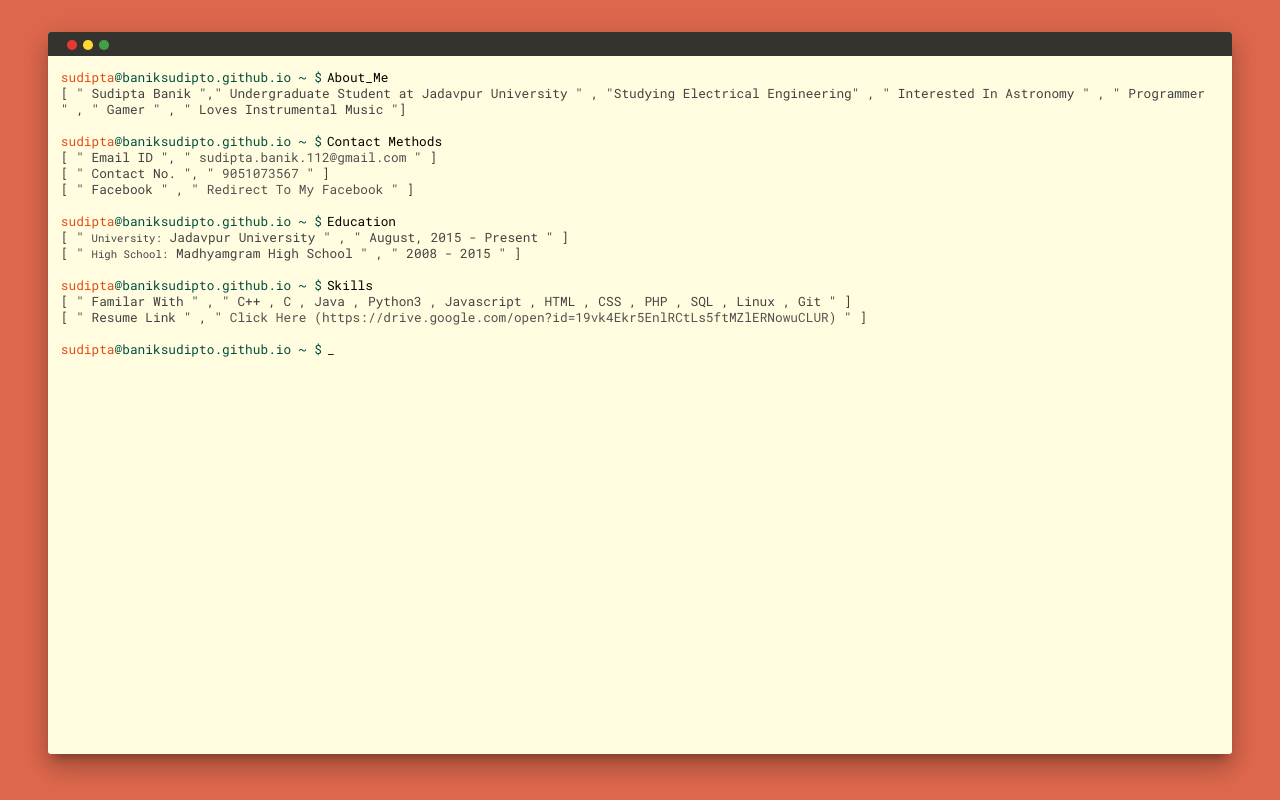
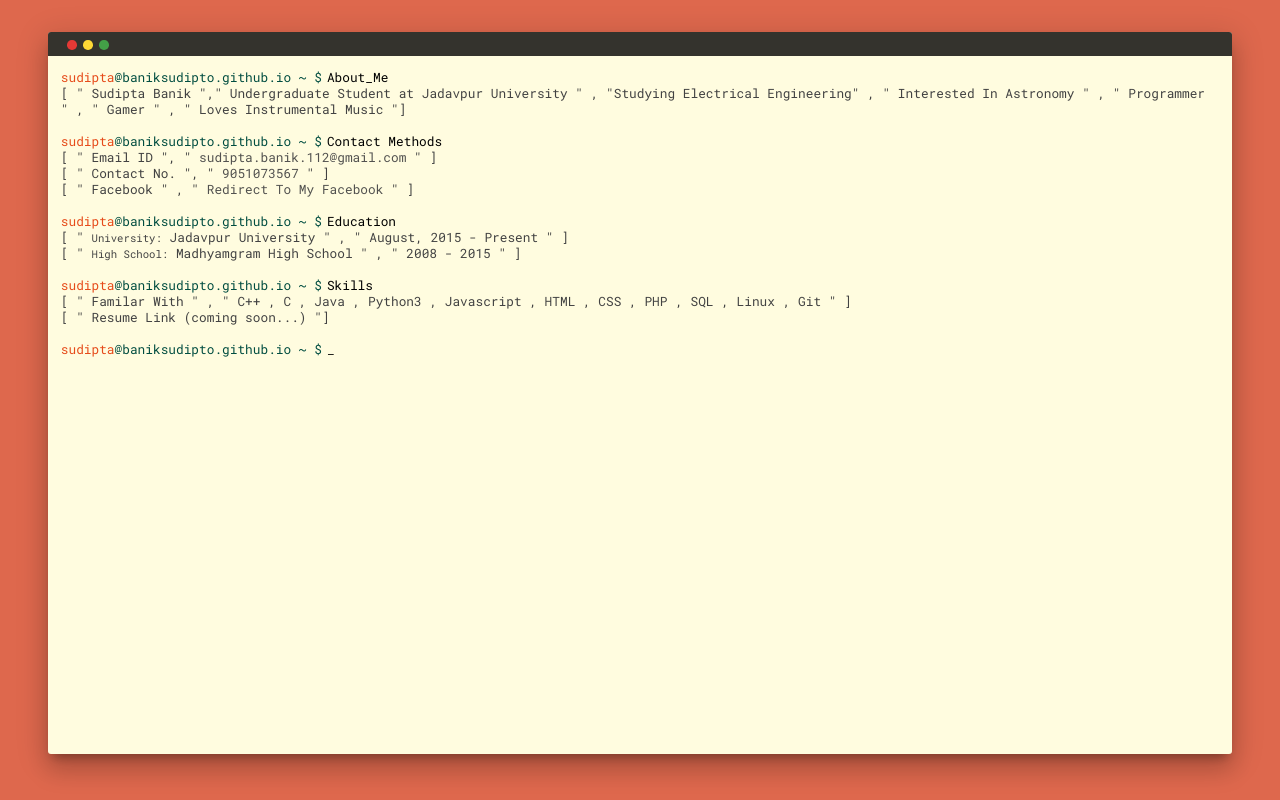
Before and after one commit to baniksudipto/baniksudipto.github.io, a plain HTML site: page index.html in a window 1280 px wide. Drawn offline with Linux system fonts and the light colour scheme.

Commit message:
Update index.html

```diff
--- a/index.html
+++ b/index.html
@@ -35,7 +35,7 @@
             <br>
             <div class="usr"></div><div class="machine"></div><div class="command>">Skills</div>
             <div class="output">[ " Familar With  " , " C++ , C , Java , Python3 , Javascript , HTML , CSS , PHP , SQL , Linux , Git " ]</div>
-            <div class="output">[ " Resume Link  " , " <a href="https://drive.google.com/open?id=19vk4Ekr5EnlRCtLs5ftMZlERNowuCLUR">Click Here (https://drive.google.com/open?id=19vk4Ekr5EnlRCtLs5ftMZlERNowuCLUR)</a> " ]</div>
+            <div class="output">[ " Resume Link (coming soon...)  "] </div>
             <br>
             <div class="usr"></div><div class="machine"></div><div id="cursor"></div>
         </div>
```
